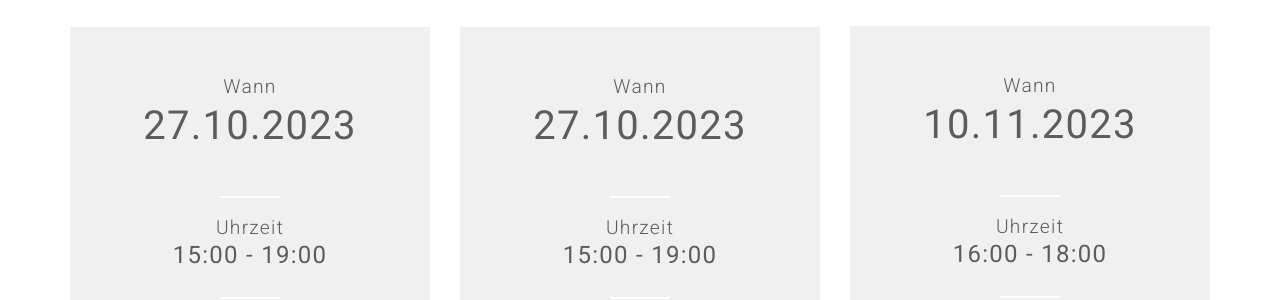
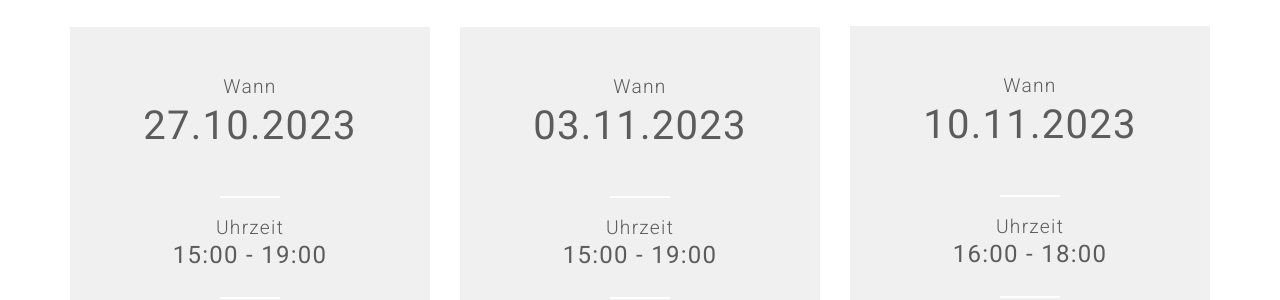
Before and after one commit to coderdojo-wien/coderdojo-wien.github.io, a Jekyll site: the page built from index.html, in a window 1280 px wide and 900 px high, scrolled down 3897 px. Shown: the part 158-458 px from the top of the window. Built offline with Jekyll 4.4.1, drawn with Linux system fonts in a browser that asks for light colours; nearby versions of some CDN libraries; comment, search, counter and statistics services are not loaded.

Commit message:
Update events.yml

```diff
--- a/_data/events.yml
+++ b/_data/events.yml
@@ -13,10 +13,10 @@ events-list:
   event-place-name: Online
   event-url: "https://linz.coderdojo.net/termine/"
 
-- event-date: 27.10.2023
+- event-date: 03.11.2023
   event-time: 15:00 - 19:00
-  event-startdate: 2023-10-27T15:00:00+0100
-  event-enddate: 2023-10-27T19:00:00+0100
+  event-startdate: 2023-11-03T15:00:00+0100
+  event-enddate: 2023-11-03T19:00:00+0100
   event-name: Online CoderDojo
   event-type: Online
   event-place: Online Dojo
```
